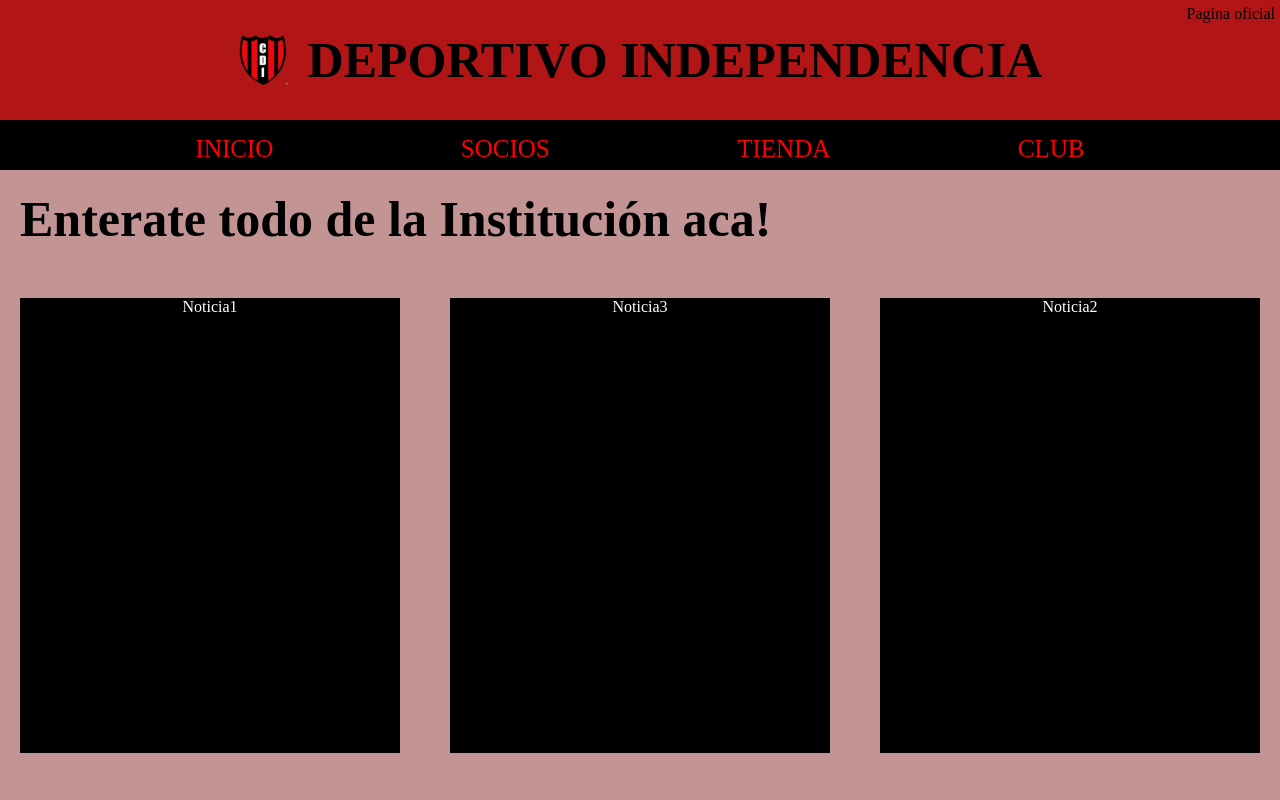
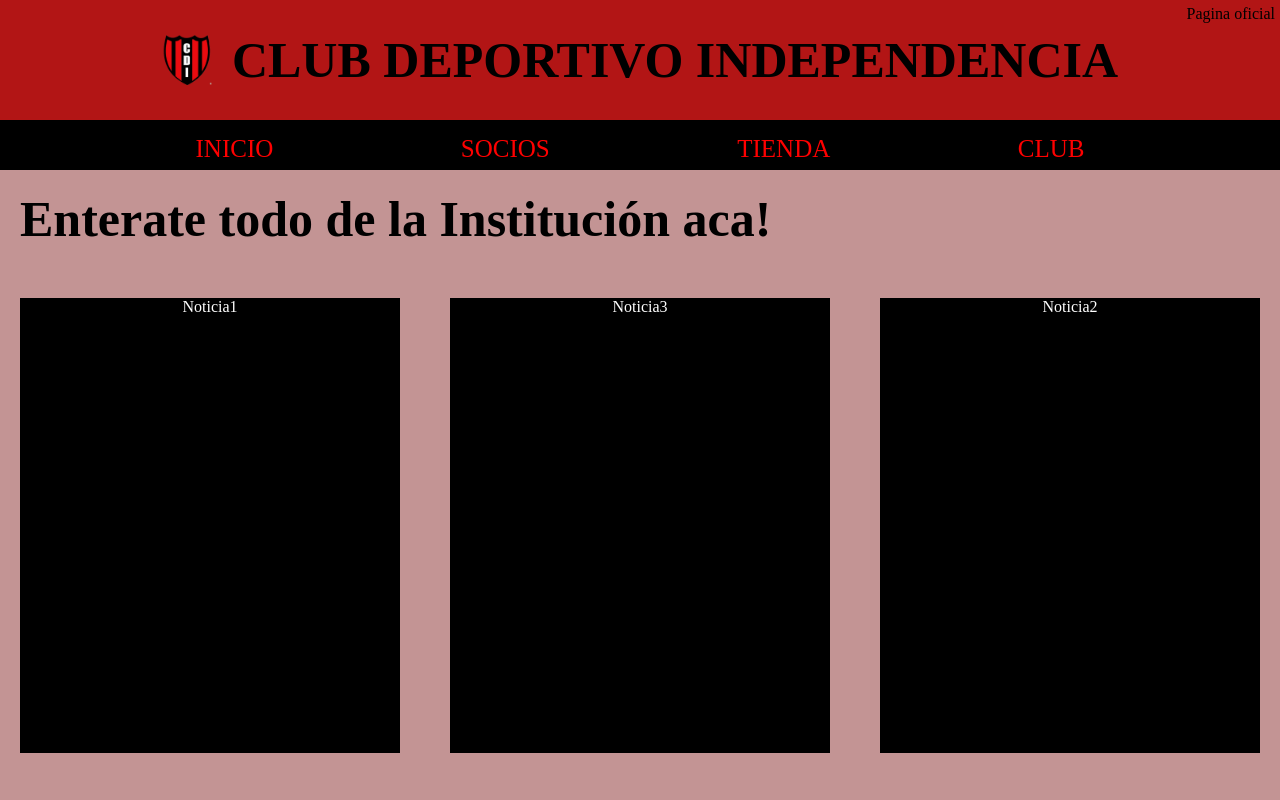
Before and after one commit to ManuGonz55/proyectocdi, a plain HTML site: page index.html in a window 1280 px wide. Shown: the top 800 px of the page. Drawn offline with Linux system fonts and the light colour scheme.

Commit message:
se volvio a poner el titulo original

```diff
--- a/index.html
+++ b/index.html
@@ -12,7 +12,7 @@
         <img class="logocdi" src="./img/escudoCDI.png" alt="escudoCDI">
 
 
-        <h1 class="titulo">DEPORTIVO INDEPENDENCIA</h1>
+        <h1 class="titulo">CLUB DEPORTIVO INDEPENDENCIA</h1>
 
         <p class="pagoficial">Pagina oficial</p>
     </header>
```
